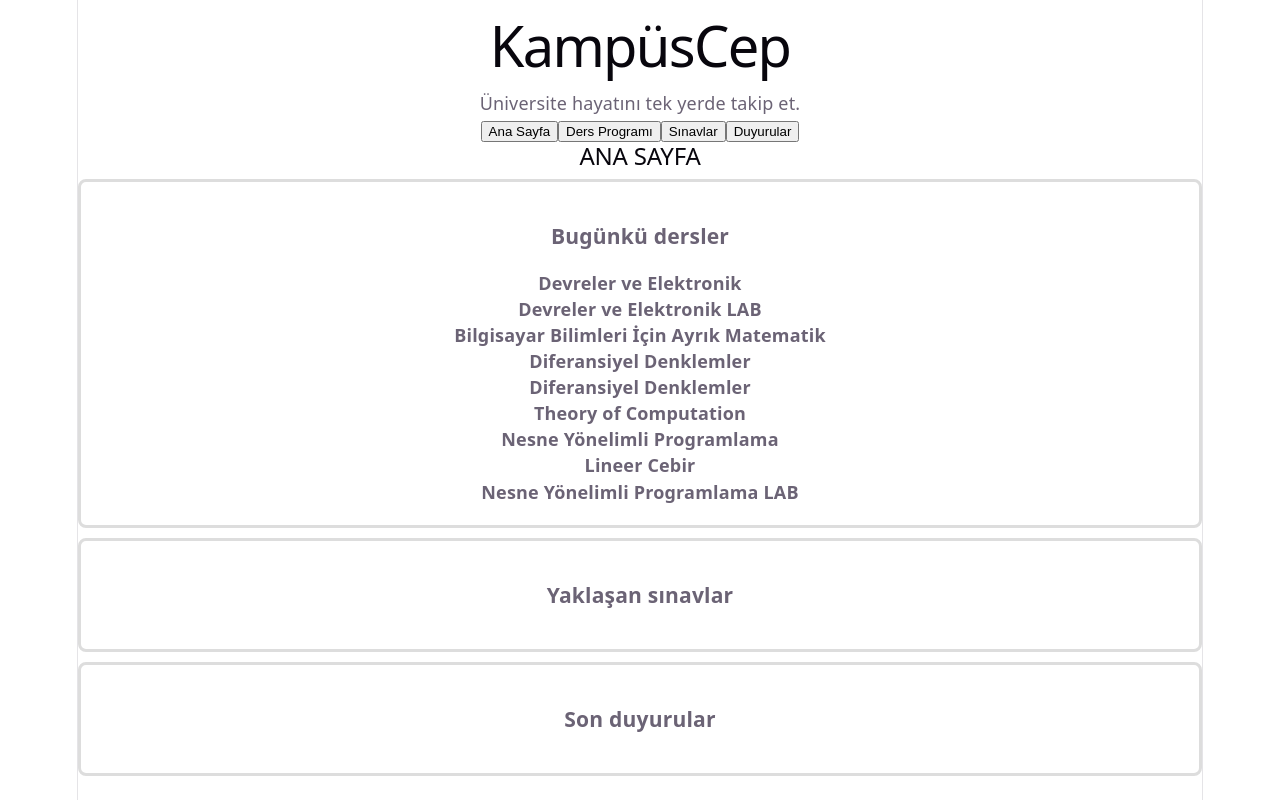
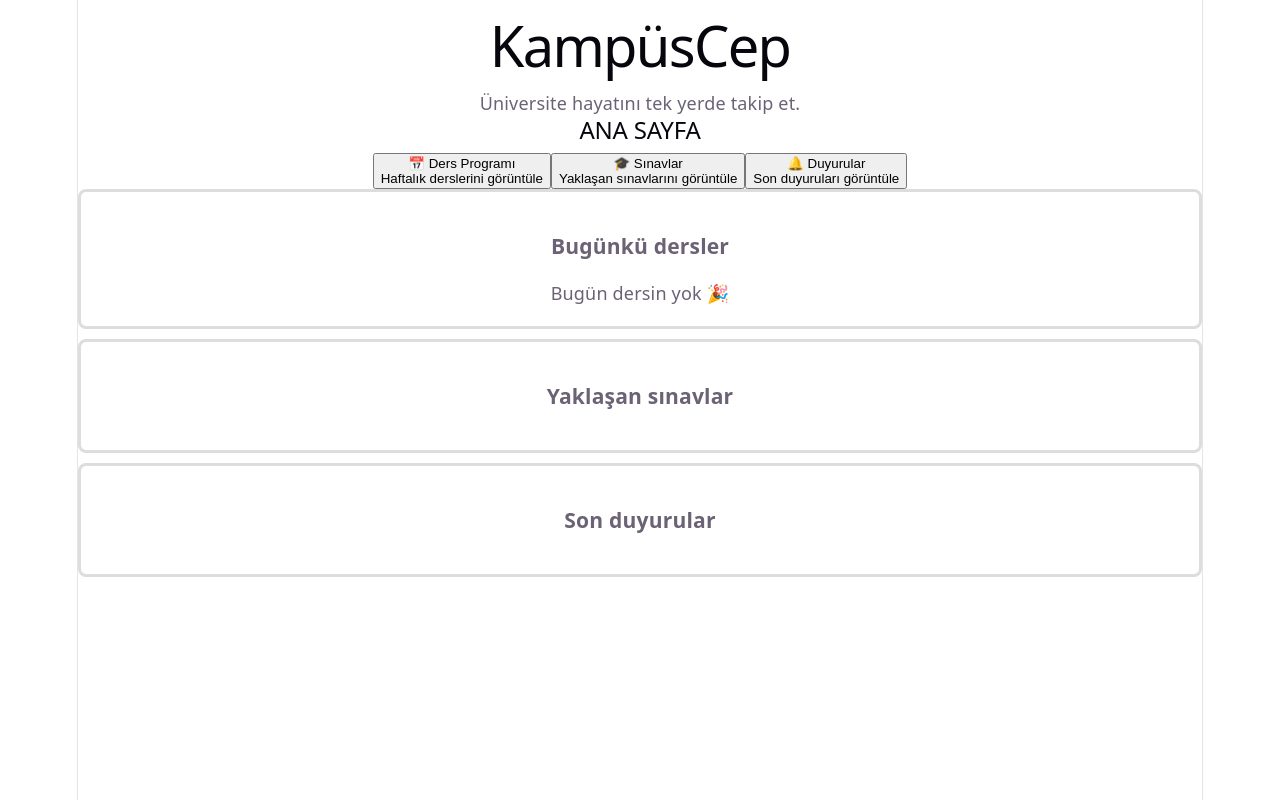
Before and after one commit to Mas3121/kampuscep, a React (Vite) app: page / in a window 1280 px wide. Built offline with nearby package versions, Linux system fonts and the light colour scheme.

Commit message:
Bugünkü dersler ana sayfada

```diff
--- a/src/AnaSayfa.jsx
+++ b/src/AnaSayfa.jsx
@@ -1,33 +1,51 @@
-function AnaSayfa({ dersler }) {
+function AnaSayfa({ dersler , setAktifSayfa}) {
     const gunler = [
   "Pazar", "Pazartesi", "Salı", "Çarşamba",
   "Perşembe", "Cuma", "Cumartesi"
 ]
 
 const bugun = gunler[new Date().getDay()]
+const bugunkuDersler = dersler.filter((ders) => ders.gun === bugun)
     return (
         <div>
             <h2>Ana Sayfa</h2>
-                <div className="panel">
+            <div className="ana-kartlar">
+  <button
+    className="ana-kart"
+    onClick={() => setAktifSayfa("dersler")}
+  >
+    📅 Ders Programı
+    <p>Haftalık derslerini görüntüle</p>
+  </button>
+
+  <button
+    className="ana-kart"
+    onClick={() => setAktifSayfa("sinavlar")}
+  >
+    🎓 Sınavlar
+    <p>Yaklaşan sınavlarını görüntüle</p>
+  </button>
+
+  <button
+    className="ana-kart"
+    onClick={() => setAktifSayfa("duyurular")}
+  >
+    🔔 Duyurular
+    <p>Son duyuruları görüntüle</p>
+  </button>
+            </div>
+                 <div className="panel">
                     <h3>Bugünkü dersler</h3>
-                    {dersler.filter((ders) => ders.gun === bugun).map((ders) => {
-    return (
-        <div className="ders">
-            <p>{ders.ders}</p>
-            <p>{ders.saat}</p>
-            <p>{ders.yer}</p>
-        </div>
-    )
-})}
-                    {dersler.map((ders) => {
-                        return (
-                            <div className="ders">
-                                <p>{ders.ders}</p>
-                                <p>{ders.saat}</p>
-                                <p>{ders.yer}</p>
-                            </div>
-                        )
-                    })}
+                    {bugunkuDersler.length === 0 ? (
+                    <p>Bugün dersin yok 🎉</p>
+                     ) : (
+                     bugunkuDersler.map((ders) => (
+          <div className="ders">
+      <p>{ders.ders}</p>
+      <p>{ders.baslangic} - {ders.bitis}</p>
+    </div>
+  ))
+)}
                     </div>
                     <div className="panel">
                     <h3>Yaklaşan sınavlar</h3>
--- a/src/App.jsx
+++ b/src/App.jsx
@@ -89,18 +89,15 @@ gelecekSinavlar.sort((a,b) => new Date(a.tarih) - new Date(b.tarih))
     <div>
       <h1>KampüsCep</h1>
       <p>Üniversite hayatını tek yerde takip et.</p>
-      <nav>
-        <button onClick={() => setAktifSayfa("ana")}>Ana Sayfa</button>
-        <button onClick={() => setAktifSayfa("dersler")}>Ders Programı</button>
-        <button onClick={() => setAktifSayfa("sinavlar")}>Sınavlar</button>
-        <button onClick={() => setAktifSayfa("duyurular")}>Duyurular</button>
-      </nav>
       {aktifSayfa === "ana" && (
-        <AnaSayfa dersler={dersler} />
+        <AnaSayfa
+        dersler={dersler}
+        setAktifSayfa={setAktifSayfa}
+         />
       )}
       {aktifSayfa === "sinavlar" && (
         <Sinavlar sinavlar={gelecekSinavlar} />
-      )}
+       )}
 
         {aktifSayfa === "duyurular" && (
           <Duyurular duyurular={duyurular} />
```
